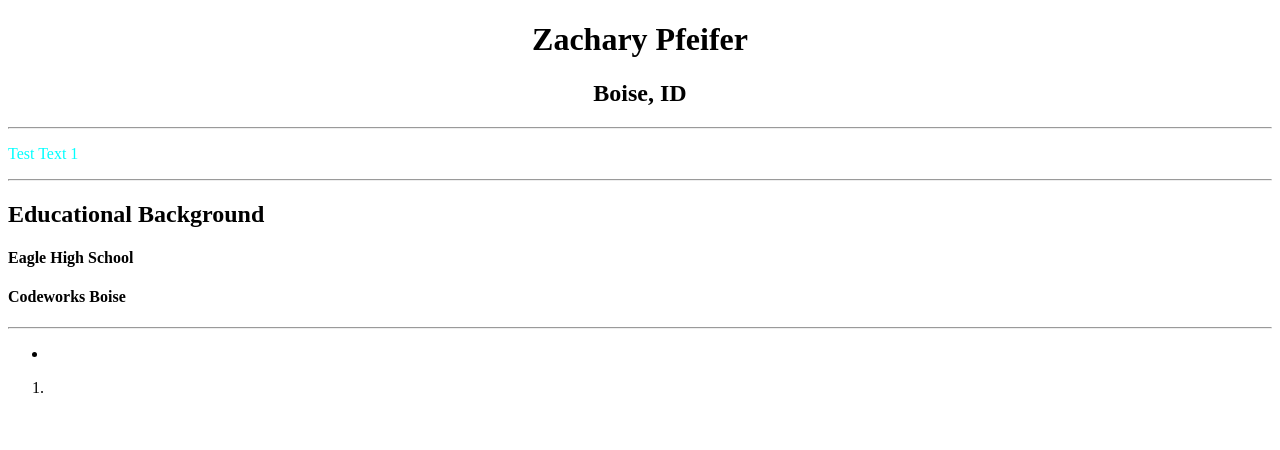
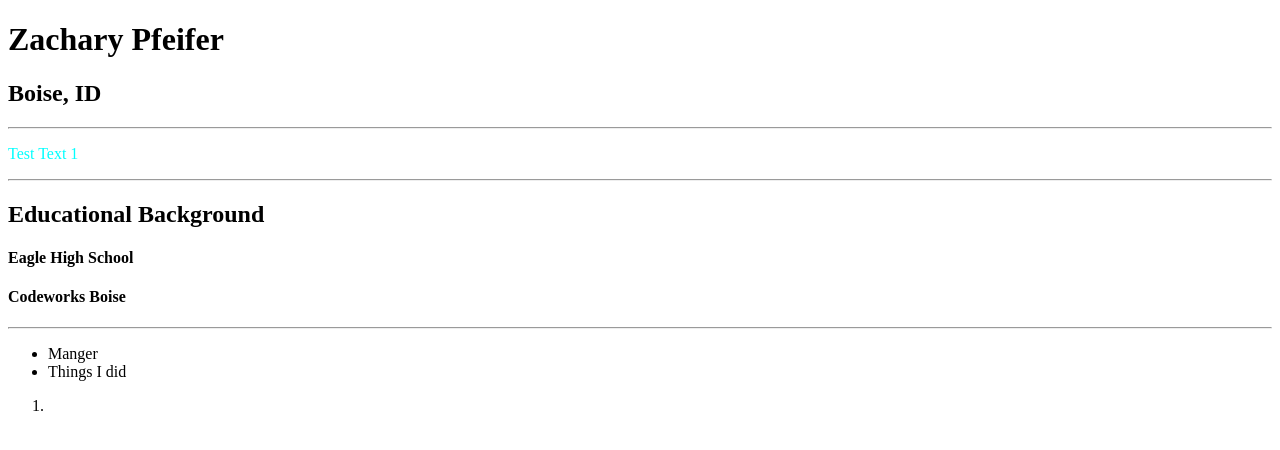
Before and after one commit to ZachPfeifer/fall19-resume, a plain HTML site: page index.html in a window 1280 px wide. Drawn offline with Linux system fonts and the light colour scheme.

Commit message:
first commit

```diff
--- a/index.html
+++ b/index.html
@@ -37,7 +37,8 @@
     <hr>
     <section id="Work Experience">
       <ul>
-        <li></li>
+        <li>Manger</li>
+        <li>Things I did</li>
       </ul>
       <ol>
         <li> </li>
--- a/style.css
+++ b/style.css
@@ -1,5 +1,6 @@
-.text-center{
+.text-center header{
   text-align: center;
+  border: 15px
 }
 .blue h1{
   color: blue;
```
